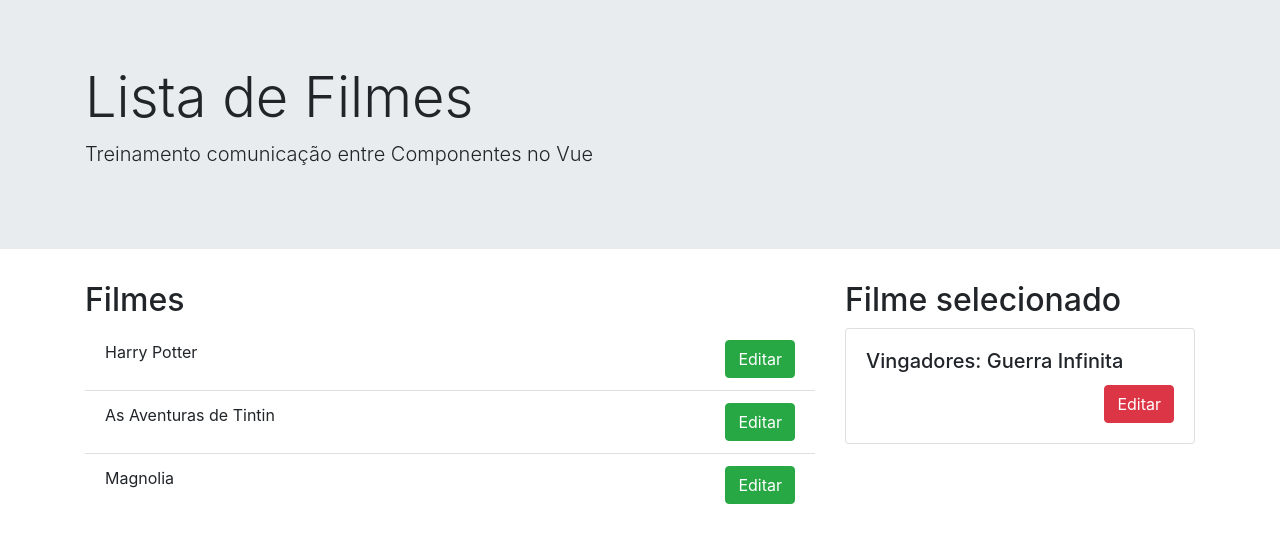
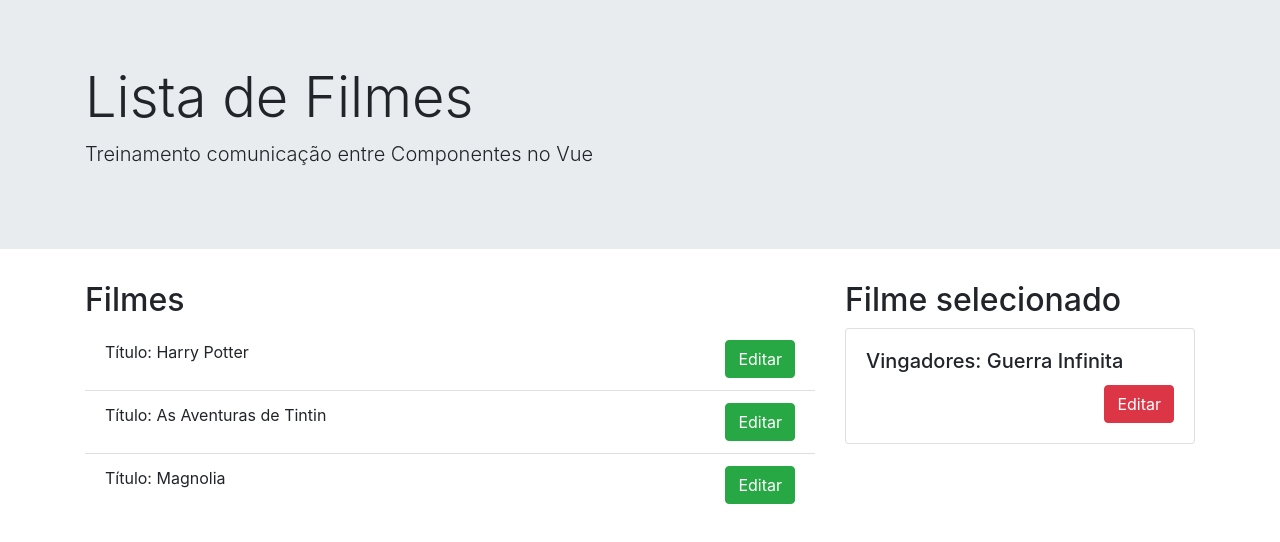
Before and after one commit to dev-rodrigues/ComponentsWithVuejs, a Vue app: page / in a window 1280 px wide. Shown: the top 542 px of the page. Built offline with nearby package versions, Linux system fonts and the light colour scheme.

Commit message:
utilizando computedProp para editar a props

```diff
--- a/src/components/FilmesLista.vue
+++ b/src/components/FilmesLista.vue
@@ -7,11 +7,10 @@
       <h2>Filmes</h2>
 
       <div class="list-group list-group-flush">
-
-        <FilmesListaIten filmeTitulo="Harry Potter"/>
-        <FilmesListaIten filmeTitulo="As Aventuras de Tintin"/>
-        <FilmesListaIten filmeTitulo="Magnolia"/>
-
+        <FilmesListaIten
+          v-for="(filme, index) in filmes"
+          :key="index"
+          :filmeTitulo="filme"/>
       </div>
     </div>
 
@@ -34,6 +33,11 @@ export default {
   components: {
     FilmesListaIten,
     FilmesListaItenInfo
+  },
+  data: function() {
+    return {
+      filmes: ['Harry Potter', 'As Aventuras de Tintin', 'Magnolia']
+    }
   }
 }
 </script>
--- a/src/components/FilmesListaIten.vue
+++ b/src/components/FilmesListaIten.vue
@@ -1,12 +1,20 @@
 <template>
     <li class="list-group-item">
-        <span>{{ filmeTitulo }}</span>
+        <span>{{ filmeTituloConcatenado }}</span>
         <button class="btn btn-success float-right">Editar</button>
     </li>
 </template>
 
 <script>
 export default {
-    props:['filmeTitulo']
+    props:['filmeTitulo'],
+    computed: {
+        filmeTituloConcatenado() {
+            return `Título: ${this.filmeTitulo}`;
+        }
+    },
+    created() {
+        console.log('Filme Título:', this.filmeTitulo);
+    }
 }
 </script>
```
